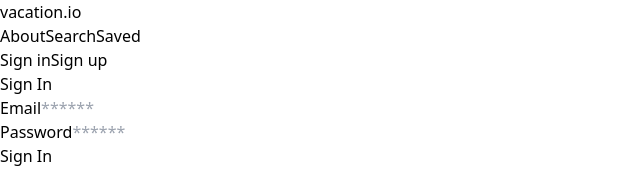
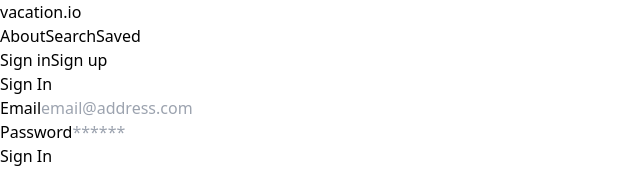
Before and after one commit to BlackTulipLatte/construction, a React (Vite) app in the folder frontend/: page /signin in a window 1280 px wide. Shown: the top 186 px of the page, without its empty margins (0-640 px from the left). Built offline with nearby package versions, Linux system fonts and the light colour scheme.

Commit message:
started sign in page

```diff
--- a/frontend/src/App.tsx
+++ b/frontend/src/App.tsx
@@ -6,6 +6,9 @@ import SignIn from "./pages/SignIn";
 import SignUp from "./pages/SignUp";
 import Navbar from "./components/Navbar";
 import { Route, Routes } from "react-router-dom";
+import { ToastContainer } from 'react-toastify'
+import "react-toastify/dist/ReactToastify.css";
+
 
 function App() {
   const [loggedIn, setLoggedIn] = useState(false);
@@ -20,6 +23,7 @@ function App() {
         <Route path="/signin" element={<SignIn />} />
         <Route path="/" element={<LandingPage />} />
       </Routes>
+      <ToastContainer />
     </>
   );
 }
--- a/frontend/src/pages/SignIn.tsx
+++ b/frontend/src/pages/SignIn.tsx
@@ -1,10 +1,34 @@
 import React from "react";
+import { useState } from 'react';
+import axios from "axios";
+import { sha256 } from 'js-sha256';
+import { toast } from "react-toastify";
 
 const SignIn = () => {
-  const handleSubmit = (e) => {
-    e.preventDefault();
-    // Add your code here to handle form submission
-  };
+
+  const [userData, setUserData] = useState([]);
+  const [email, setEmail] = useState("");
+  const [password, setPassword] = useState("");
+
+  // handleSubmit: Handle form submission for sign in button
+  // event: Form submission event
+  // return: None
+  async function handleSubmit(event) {
+
+    // Prevent default form submission behavior
+    event.preventDefault();
+
+    // Check if email and password conform to the standard
+    const emailRegex = /^[^\s@]+@[^\s@]+\.[^\s@]+$/;
+    const passwordRegex = /^(?=.*[a-z])(?=.*[A-Z])(?=.*\d)[a-zA-Z\d]{8,}$/;
+
+    if(!emailRegex.test(email)){
+      toast.error("Invalid email address");
+      return;
+    }
+
+    console.log(sha256("hello"));
+  }
 
   return(
     <section>
@@ -20,27 +44,27 @@ const SignIn = () => {
             <input name="_redirect" type="hidden" value="https://jamstacker.studio/thankyou" />
             <div className="mt-4 space-y-6">
               <div className="col-span-full">
+                <label htmlFor="email" className="block mb-3 text-sm font-medium text-gray-600">
+                  Email
+                </label>
+                <input
+                  id="email"
+                  className="block w-full px-6 py-3 text-black bg-white border border-gray-200 rounded-full appearance-none placeholder:text-gray-400 focus:border-blue-500 focus:outline-none focus:ring-blue-500 sm:text-sm"
+                  placeholder="email@address.com"
+                  autoComplete="off"
+                  onChange = {(e) => setEmail(e.target.value)}
+                />
+              </div>
+              <div className="col-span-full">
                 <label htmlFor="password" className="block mb-3 text-sm font-medium text-gray-600">
-                  Email
+                  Password
                 </label>
                 <input
                   id="password"
                   className="block w-full px-6 py-3 text-black bg-white border border-gray-200 rounded-full appearance-none placeholder:text-gray-400 focus:border-blue-500 focus:outline-none focus:ring-blue-500 sm:text-sm"
                   placeholder="******"
                   autoComplete="off"
-                  type="password"
-                />
-              </div>
-              <div className="col-span-full">
-                <label htmlFor="confirmPassword" className="block mb-3 text-sm font-medium text-gray-600">
-                  Password
-                </label>
-                <input
-                  id="confirmPassword"
-                  className="block w-full px-6 py-3 text-black bg-white border border-gray-200 rounded-full appearance-none placeholder:text-gray-400 focus:border-blue-500 focus:outline-none focus:ring-blue-500 sm:text-sm"
-                  placeholder="******"
-                  autoComplete="off"
-                  type="password"
+                  onChange = {(e) => setPassword(e.target.value)}
                 />
               </div>
 
```
Also changed, not shown: frontend/package.json (+12 -2 lines), 1 other file (tests, documents, lock files or other folders).
